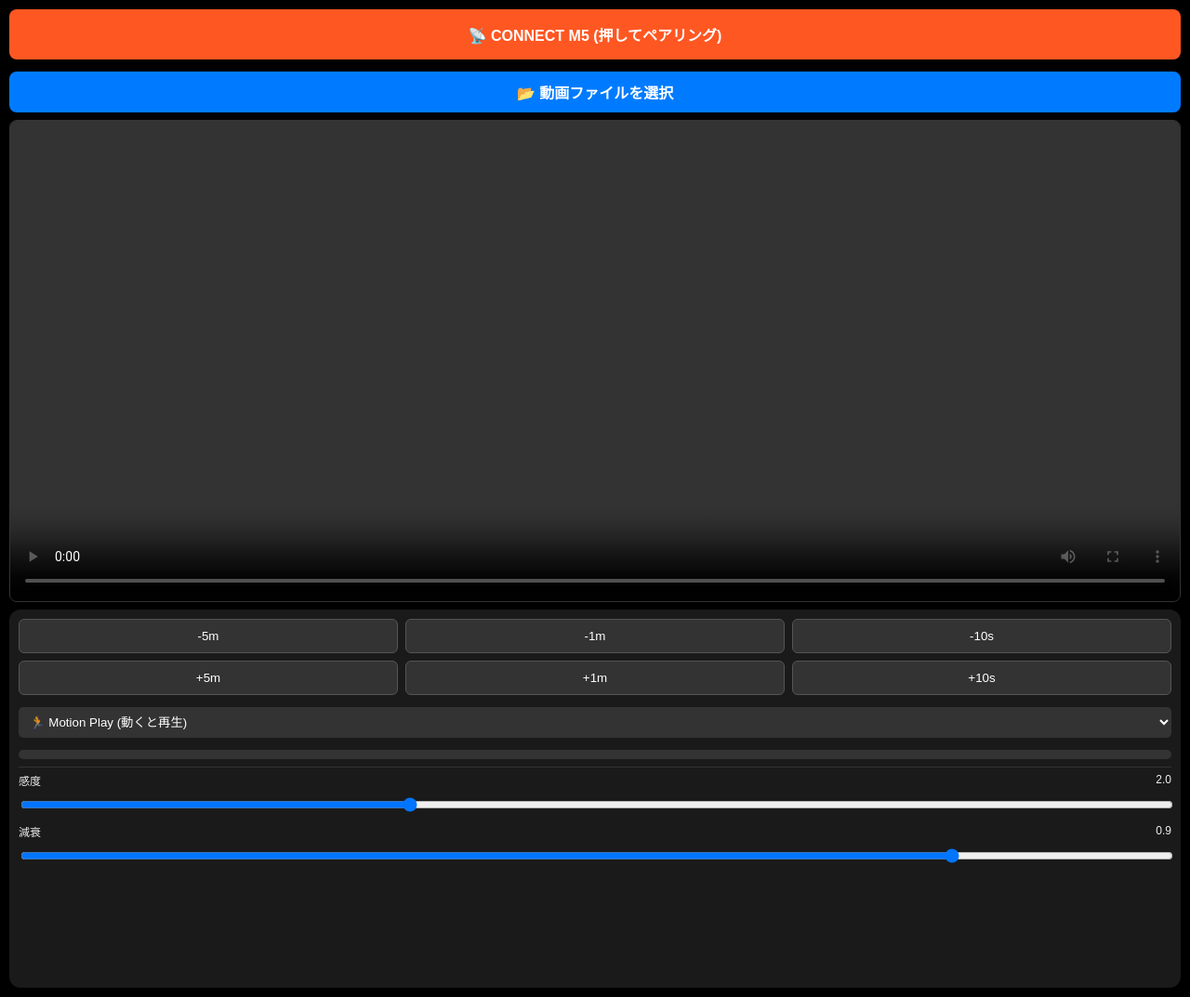
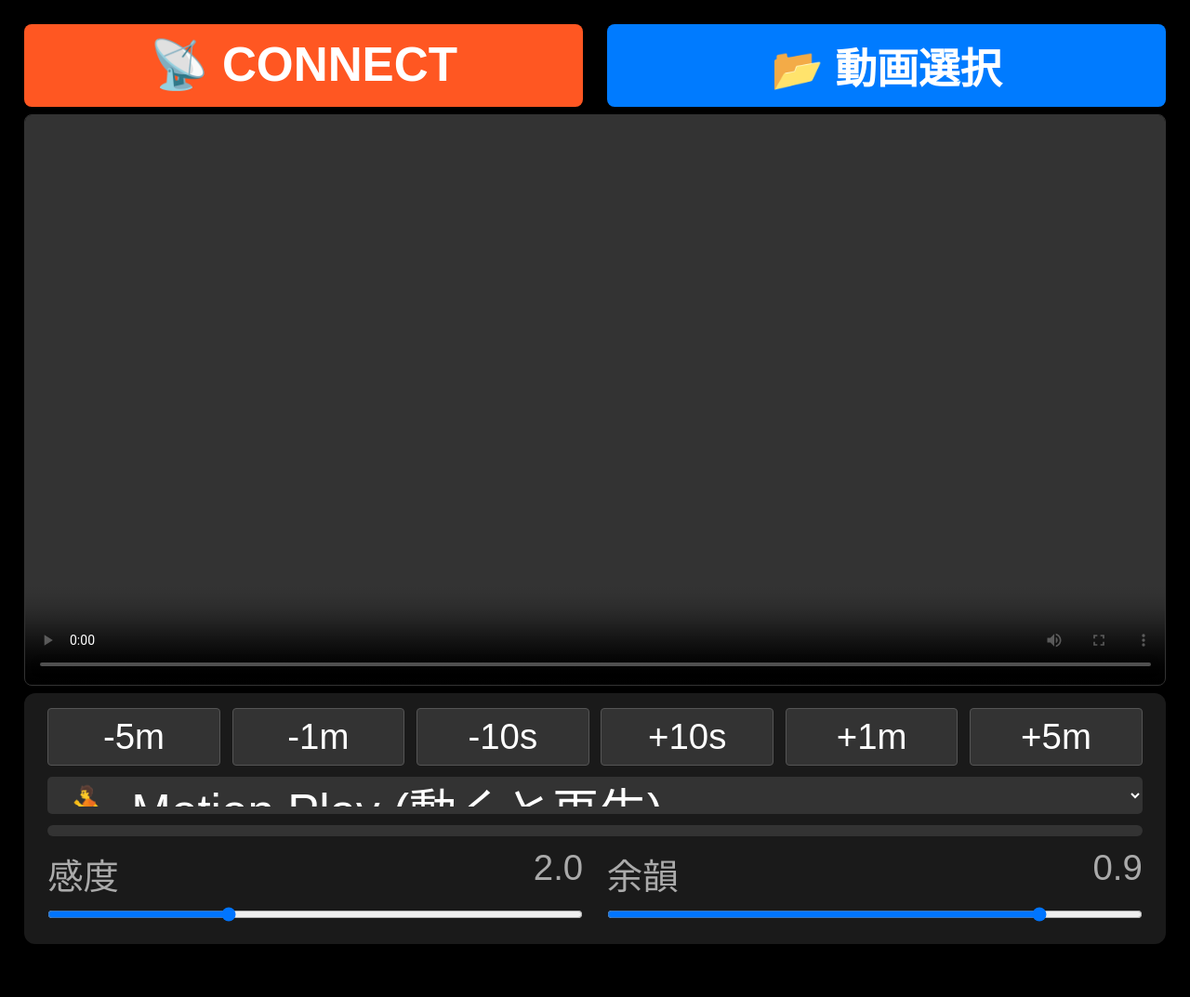
Before and after one commit to nazeroca/a, a plain HTML site: page index.html in a window 1280 px wide. Shown: the whole page at 93% size. After the commit the page ends 1042 px from the top, so only its background shows below. Drawn offline with Linux system fonts and the light colour scheme.

Commit message:
Update index.html

```diff
--- a/index.html
+++ b/index.html
@@ -2,46 +2,154 @@
 <html lang="ja">
 <head>
 <meta charset="UTF-8">
-<meta name="viewport" content="width=device-width, initial-scale=1.0, user-scalable=no">
-<title>M5 BLE AV Player</title>
+<meta name="viewport" content="width=device-width, initial-scale=1.0, maximum-scale=1.0, user-scalable=no">
+<title>M5 BLE Player Full</title>
 <style>
-  body { background-color: #000; color: #eee; font-family: sans-serif; margin: 0; display: flex; flex-direction: column; height: 100vh; overflow: hidden; }
-  #container { flex: 1; display: flex; flex-direction: column; padding: 10px; gap: 8px; }
+  /* リセット & 基本設定 */
+  * { box-sizing: border-box; touch-action: manipulation; } /* ダブルタップ拡大防止 */
 
-  /* BLE接続ボタン */
+  body {
+    background-color: #000;
+    color: #eee;
+    font-family: sans-serif;
+    margin: 0;
+    padding: 0;
+    /* dvh: アドレスバーの有無に関わらず、表示領域きっちり100%にする魔法の単位 */
+    height: 100dvh;
+    width: 100vw;
+    overflow: hidden; /* スクロール禁止 */
+    display: flex;
+    flex-direction: column;
+  }
+
+  /* メインコンテナ */
+  #container {
+    flex: 1; /* 画面いっぱいを使う */
+    display: flex;
+    flex-direction: column;
+    padding: 2vw; /* 画面幅の2%の余白 */
+    gap: 1vh;     /* 要素間隔は画面高さの1% */
+  }
+
+  /* 1. 上部エリア（接続ボタン & ファイル選択） */
+  #top-area {
+    flex: 0 0 auto; /* 高さは中身なり */
+    display: flex;
+    gap: 2vw;
+  }
+
   #ble-connect {
-    background: #ff5722; color: white; padding: 15px;
-    border-radius: 8px; font-weight: bold; text-align: center;
-    cursor: pointer; margin-bottom: 5px;
+    flex: 1;
+    background: #ff5722;
+    color: white;
+    padding: 1.5vh 0; /* 高さは画面比率で */
+    border-radius: 8px;
+    font-weight: bold;
+    text-align: center;
+    font-size: 4vw; /* 文字サイズも画面幅連動 */
+    display: flex; align-items: center; justify-content: center;
+    cursor: pointer;
   }
   .connected-btn { background: #4caf50 !important; pointer-events: none; }
 
-  #video-area { flex: 2; background: #111; border: 1px solid #333; border-radius: 8px; position: relative; overflow: hidden; display: flex; justify-content: center; align-items: center;}
-  video { width: 100%; height: 100%; object-fit: contain; }
-
-  #controls { flex: 1.5; background: #1a1a1a; border-radius: 12px; padding: 10px; display: flex; flex-direction: column; gap: 8px; overflow-y: auto; }
-
-  .btn-file { background: #007bff; color: white; padding: 10px; border-radius: 8px; text-align: center; font-weight: bold; display: block; cursor: pointer; }
+  .btn-file {
+    flex: 1;
+    background: #007bff;
+    color: white;
+    padding: 1.5vh 0;
+    border-radius: 8px;
+    font-weight: bold;
+    text-align: center;
+    font-size: 3.5vw;
+    display: flex; align-items: center; justify-content: center;
+    cursor: pointer;
+  }
   input[type="file"] { display: none; }
 
-  .skip-grid { display: grid; grid-template-columns: 1fr 1fr 1fr; gap: 8px; }
-  .btn-skip { background: #333; color: #fff; border: 1px solid #555; border-radius: 6px; padding: 10px 0; cursor: pointer; }
+  /* 2. 動画エリア（残りのスペースを全部使う） */
+  #video-area {
+    flex: 1 1 auto; /* 伸び縮みする */
+    background: #111;
+    border: 1px solid #333;
+    border-radius: 8px;
+    position: relative;
+    overflow: hidden;
+    display: flex;
+    justify-content: center;
+    align-items: center;
+    min-height: 0; /* Flexboxの子要素でスクロールさせないための必須設定 */
+  }
+  video {
+    width: 100%;
+    height: 100%;
+    object-fit: contain; /* アスペクト比維持 */
+  }
+
+  /* 3. 操作エリア（下部に固定的な高さ） */
+  #controls {
+    flex: 0 0 auto; /* 高さは中身なり（伸びない） */
+    background: #1a1a1a;
+    border-radius: 12px;
+    padding: 2vh 2vw;
+    display: flex;
+    flex-direction: column;
+    gap: 1.5vh;
+  }
+
+  /* スキップボタン群 */
+  .skip-grid {
+    display: grid;
+    grid-template-columns: repeat(6, 1fr); /* 6個横並び */
+    gap: 1vw;
+  }
+  .btn-skip {
+    background: #333; color: #fff;
+    border: 1px solid #555; border-radius: 4px;
+    padding: 1vh 0;
+    font-size: 3vw;
+    cursor: pointer;
+  }
   .btn-skip:active { background: #555; }
 
-  select, input[type="range"] { width: 100%; padding: 8px; background: #333; color: white; border: none; border-radius: 5px; box-sizing: border-box; }
+  /* モード選択 */
+  select {
+    width: 100%;
+    padding: 1vh;
+    background: #333; color: white; border: none; border-radius: 5px;
+    font-size: 4vw;
+    height: 5vh;
+  }
 
-  .bar-bg { width: 100%; height: 10px; background: #333; border-radius: 5px; overflow: hidden; margin-top: 5px; }
+  /* メーター */
+  .bar-bg {
+    width: 100%; height: 1.5vh;
+    background: #333; border-radius: 1vh;
+    overflow: hidden;
+  }
   #bar { height: 100%; width: 0%; background: linear-gradient(90deg, #0f0, #ff0, #f00); transition: width 0.1s; }
 
-  .row { display: flex; justify-content: space-between; align-items: center; font-size: 0.9rem; }
+  /* スライダーエリア */
+  .sliders {
+    display: flex; gap: 2vw;
+  }
+  .slider-group { flex: 1; }
+  .row { display: flex; justify-content: space-between; font-size: 3vw; color: #aaa; margin-bottom: 0.5vh;}
+
+  input[type="range"] {
+    width: 100%;
+    height: 3vh; /* タッチしやすい太さ */
+    margin: 0;
+  }
+
 </style>
 </head>
 <body>
 
 <div id="container">
-  <div id="ble-connect" onclick="connectBLE()">📡 CONNECT M5 (押してペアリング)</div>
-
-  <label class="btn-file">📂 動画ファイルを選択<input type="file" id="file-input" accept="video/*"></label>
+  <div id="top-area">
+    <div id="ble-connect" onclick="connectBLE()">📡 CONNECT</div>
+    <label class="btn-file">📂 動画選択<input type="file" id="file-input" accept="video/*"></label>
+  </div>
 
   <div id="video-area">
     <video id="v" playsinline webkit-playsinline controls loop></video>
@@ -52,27 +160,28 @@
       <button class="btn-skip" onclick="skip(-300)">-5m</button>
       <button class="btn-skip" onclick="skip(-60)">-1m</button>
       <button class="btn-skip" onclick="skip(-10)">-10s</button>
+      <button class="btn-skip" onclick="skip(10)">+10s</button>
+      <button class="btn-skip" onclick="skip(60)">+1m</button>
       <button class="btn-skip" onclick="skip(300)">+5m</button>
-      <button class="btn-skip" onclick="skip(60)">+1m</button>
-      <button class="btn-skip" onclick="skip(10)">+10s</button>
     </div>
 
-    <div style="margin-top:5px;">
-      <select id="mode">
-        <option value="motion">🏃 Motion Play (動くと再生)</option>
-        <option value="reverse">🧘 Reverse Gate (止まると再生)</option>
-        <option value="none">🛑 Monitor Only</option>
-      </select>
-    </div>
+    <select id="mode">
+      <option value="motion">🏃 Motion Play (動くと再生)</option>
+      <option value="reverse">🧘 Reverse Gate (止まると再生)</option>
+      <option value="none">🛑 Monitor Only</option>
+    </select>
 
-    <div><div class="bar-bg"><div id="bar"></div></div></div>
+    <div class="bar-bg"><div id="bar"></div></div>
 
-    <div style="border-top:1px solid #333; padding-top:5px;">
-      <div class="row"><small>感度</small><small id="s-val">2.0</small></div>
-      <input type="range" id="sens" min="0.5" max="5.0" step="0.1" value="2.0">
-
-      <div class="row"><small>減衰</small><small id="d-val">0.9</small></div>
-      <input type="range" id="decay" min="0.5" max="0.99" step="0.01" value="0.9">
+    <div class="sliders">
+      <div class="slider-group">
+        <div class="row"><span>感度</span><span id="s-val">2.0</span></div>
+        <input type="range" id="sens" min="0.5" max="5.0" step="0.1" value="2.0">
+      </div>
+      <div class="slider-group">
+        <div class="row"><span>余韻</span><span id="d-val">0.9</span></div>
+        <input type="range" id="decay" min="0.5" max="0.99" step="0.01" value="0.9">
+      </div>
     </div>
   </div>
 </div>
@@ -84,15 +193,23 @@
 
   let bluetoothDevice;
   let characteristic;
-
-  const video = document.getElementById('v');
-  const bar = document.getElementById('bar');
   const btnConnect = document.getElementById('ble-connect');
 
-  // 接続処理
+  // ▼ 全画面化ロジック ▼
+  function goFullScreen() {
+    const doc = document.documentElement;
+    if (doc.requestFullscreen) { doc.requestFullscreen(); }
+    else if (doc.webkitRequestFullscreen) { doc.webkitRequestFullscreen(); } // Chrome/Safari old
+  }
+
   async function connectBLE() {
+    // 1. まず全画面化を試みる (ユーザーアクション直後なら成功率高い)
+    goFullScreen();
+
     try {
-      btnConnect.innerText = "Searching...";
+      btnConnect.innerText = "🔍...";
+
+      // 2. Bluetoothデバイスを探す
       bluetoothDevice = await navigator.bluetooth.requestDevice({
         filters: [{ name: 'M5-AV-Controller' }],
         optionalServices: [SERVICE_UUID]
@@ -105,33 +222,39 @@
       await characteristic.startNotifications();
       characteristic.addEventListener('characteristicvaluechanged', handleData);
 
-      btnConnect.innerText = "✅ CONNECTED";
+      btnConnect.innerText = "✅ OK";
       btnConnect.classList.add('connected-btn');
 
       bluetoothDevice.addEventListener('gattserverdisconnected', () => {
-        btnConnect.innerText = "❌ Disconnected (Tap to Retry)";
+        btnConnect.innerText = "❌ 切断";
         btnConnect.classList.remove('connected-btn');
       });
 
     } catch (error) {
       console.log(error);
-      btnConnect.innerText = "Connection Failed / Cancelled";
+      btnConnect.innerText = "失敗/取消";
+      // 失敗しても再挑戦できるように戻す
+      setTimeout(() => { btnConnect.innerText = "📡 CONNECT"; }, 2000);
     }
   }
 
-  // データ受信処理
+  // --- 以下、プレイヤー制御ロジック (変更なし) ---
+  const video = document.getElementById('v');
+  const bar = document.getElementById('bar');
+  const modeSel = document.getElementById('mode');
+  const sensRange = document.getElementById('sens');
+  const decayRange = document.getElementById('decay');
+
   let smoothVal = 0;
 
   function handleData(event) {
     const value = new TextDecoder().decode(event.target.value);
     const rawG = parseFloat(value);
-
-    // 以前のロジックと同じ
     let motion = Math.abs(rawG - 1.0);
     if(motion < 0.15) motion = 0;
 
-    const decay = parseFloat(document.getElementById('decay').value);
-    const sens = parseFloat(document.getElementById('sens').value);
+    const decay = parseFloat(decayRange.value);
+    const sens = parseFloat(sensRange.value);
     smoothVal = (smoothVal * decay) + (motion * (1.0 - decay) * sens * 10);
 
     let per = Math.min(smoothVal * 20, 100);
@@ -143,8 +266,6 @@
     document.getElementById('d-val').innerText = decay;
   }
 
-  // 動画制御（以前と同じ）
-  const modeSel = document.getElementById('mode');
   function controlVideo(val) {
     const mode = modeSel.value;
     const threshold = 0.5;
@@ -157,7 +278,6 @@
     }
   }
 
-  // ファイル読込・スキップ
   document.getElementById('file-input').addEventListener('change', function(e){
     if(e.target.files[0]) video.src = URL.createObjectURL(e.target.files[0]);
   });
```
